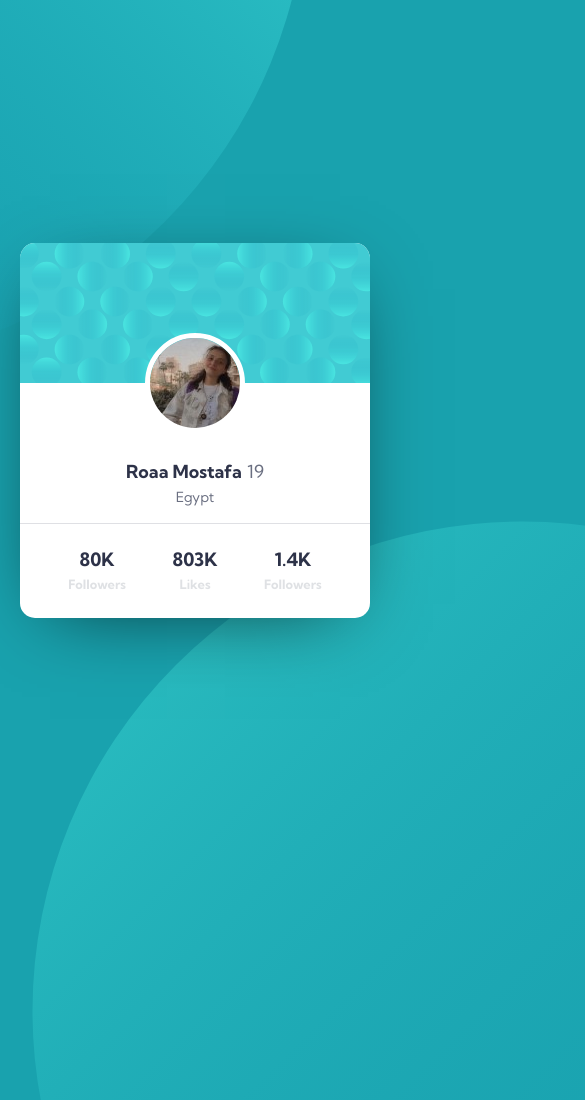
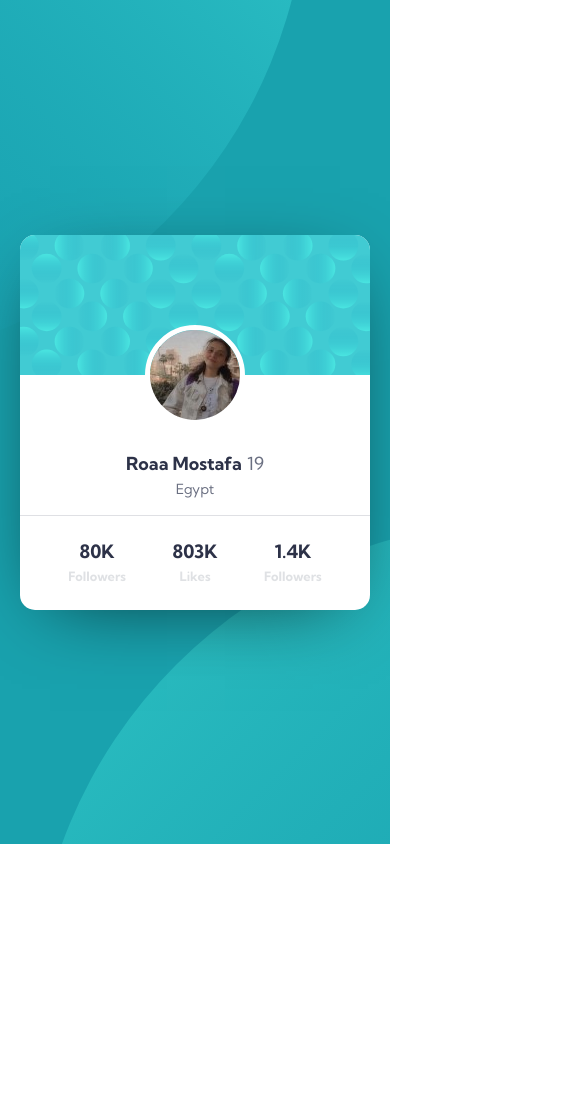
Before and after one commit to m-Ash1/profile-card, a plain HTML site: page index.html in a window 390 px wide. Shown: the top 1100 px of the page, 585 px wide, since content can reach past the window. After the commit the page ends 844 px from the top, so only its background shows below. Drawn offline with Linux system fonts and the light colour scheme.

Commit message:
fix the overflow problem on mobile view

```diff
--- a/css/main.css
+++ b/css/main.css
@@ -5,37 +5,43 @@
 .attribution a {
   color: hsl(228, 45%, 44%);
 }
-
 body {
+  height: 100vh;
+  width: 100vw;
+  margin: 0;
+  overflow: hidden;
+}
+.wrapper {
+  height: 100%;
+  width: 100%;
   display: flex;
   justify-content: center;
   align-items: center;
-  height: 100vh;
   background-color: hsl(185, 75%, 39%);
   overflow: hidden;
+  position: relative;
 }
 .svg-top {
   position: absolute;
   top: -413px;
   left: -300px;
-  z-index: -1;
 }
 .svg-bottom {
   position: absolute;
   top: 501px;
   right: -200px;
-  z-index: -1;
 }
 
 .main {
+  z-index: 1;
   background-color: white;
   width: 350px;
   height: 375px;
   border-radius: 15px;
   overflow: hidden;
-  -webkit-box-shadow: 0px 16px 77px -30px rgba(0,0,0,0.75);
--moz-box-shadow: 0px 16px 77px -30px rgba(0,0,0,0.75);
-box-shadow: 0px 16px 77px -30px rgba(0,0,0,0.75);
+  -webkit-box-shadow: 0px 16px 77px -30px rgba(0, 0, 0, 0.75);
+  -moz-box-shadow: 0px 16px 77px -30px rgba(0, 0, 0, 0.75);
+  box-shadow: 0px 16px 77px -30px rgba(0, 0, 0, 0.75);
 }
 .upper-card {
   height: 200px;
@@ -105,12 +111,11 @@ box-shadow: 0px 16px 77px -30px rgba(0,0,0,0.75);
     position: absolute;
     top: -613px;
     left: -670px;
-    z-index: -1;
   }
   .svg-bottom {
     position: absolute;
     top: 521px;
     right: -620px;
-    z-index: -1;
+    z-index: 0;
   }
 }
--- a/index.html
+++ b/index.html
@@ -20,6 +20,7 @@
     <title>Frontend Mentor | Profile card component</title>
   </head>
   <body>
+    <div class="wrapper">
       <div class="svg-top">
         <img src="images/bg-pattern-top.svg" alt="svg-wallpaper" />
       </div>
@@ -53,6 +54,7 @@
         <div class="svg-bottom">
         <img src="images/bg-pattern-bottom.svg" alt="svg-wallpaper" />
       </div>
+    </div>
   </body>
 </html>
 
```
Lines whose indentation alone changed are shown as unchanged.
